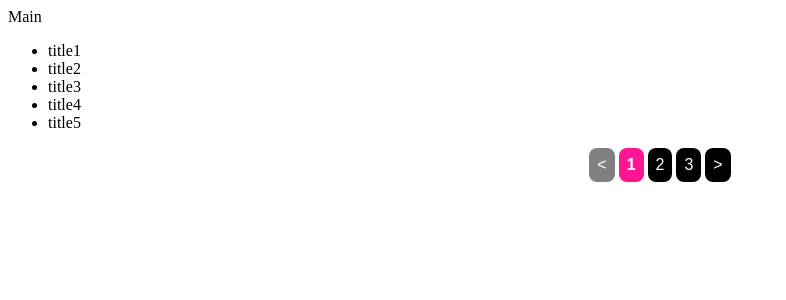
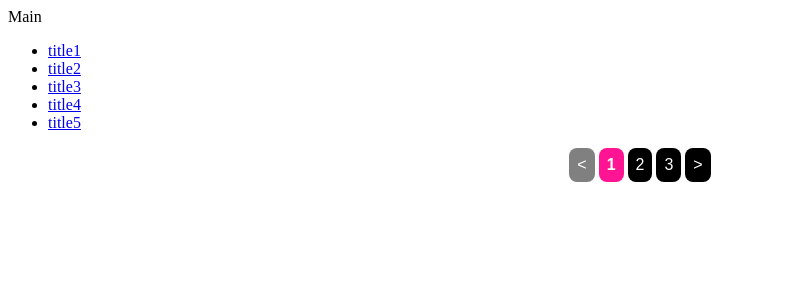
Before and after one commit to annasyun/SYJ_WikiPage, a React (Create React App) app: page / in a window 1280 px wide. Shown: the top 300 px of the page, without its empty margins (0-786 px from the left). Built offline with nearby package versions, Linux system fonts and the light colour scheme; data requests are answered from the project's data file.

Commit message:
fix: title클릭시 content조회 로직변경

```diff
--- a/src/App.js
+++ b/src/App.js
@@ -1,13 +1,13 @@
 import { Route, Routes } from "react-router-dom";
 import "./App.css";
 import Main from "./pages/Main/Main";
-import Wiki from "./pages/Wiki/Wiki";
+import WikiListItemPage from "./components/WikiListItemPage";
 
 function App() {
   return (
     <Routes>
       <Route path="/" element={<Main />}></Route>
-      <Route path="/wiki" element={<Wiki />}></Route>
+      <Route path="/wiki/:id" element={<WikiListItemPage />}></Route>
     </Routes>
   );
 }
--- a/src/components/Content.jsx
+++ /dev/null
@@ -1,7 +0,0 @@
-import React from "react";
-
-const Content = ({content}) => {
-  return <div>{content}</div>;
-};
-
-export default Content;
--- /dev/null
+++ b/src/components/ItemContent.jsx
@@ -0,0 +1,7 @@
+import React from "react";
+
+const ItemContent = ({ content }) => {
+  return <div>{content}</div>;
+};
+
+export default ItemContent;
--- /dev/null
+++ b/src/components/ItemTitle.jsx
@@ -0,0 +1,7 @@
+import React from "react";
+
+const ItemTitle = ({ id, title }) => {
+  return <div id={id}>{title}</div>;
+};
+
+export default ItemTitle;
--- a/src/components/ListItem.jsx
+++ /dev/null
@@ -1,19 +0,0 @@
-import React, { useState } from "react";
-import Title from "./Title";
-import Content from "./Content";
-
-const ListItem = ({ id, title, content }) => {
-  const [contentView, setContentView] = useState(false);
-  return (
-    <li>
-      <Title
-        title={title}
-        contentView={contentView}
-        setContentView={setContentView}
-      />
-      {contentView ? <Content content={content} /> : null}
-    </li>
-  );
-};
-
-export default ListItem;
--- a/src/components/Title.jsx
+++ /dev/null
@@ -1,10 +0,0 @@
-import React from "react";
-
-const Title = ({ contentView, setContentView, title }) => {
-  const handleContentView = () => {
-    setContentView(!contentView);
-  };
-  return <div onClick={handleContentView}>{title}</div>;
-};
-
-export default Title;
--- a/src/components/WikiList.jsx
+++ b/src/components/WikiList.jsx
@@ -1,5 +1,5 @@
 import { useState } from "react";
-import ListItem from "./ListItem";
+import WikiListItem from "./WikiListItem";
 import Pagination from "./Pagination";
 
 const WikiList = ({ wikiList }) => {
@@ -13,19 +13,19 @@ const WikiList = ({ wikiList }) => {
   }
 
   return (
-    <ul>
-      {wikiList.slice(offset, offset + limit).map((v) => {
-        return (
-          <ListItem key={v.id} id={v.id} title={v.title} content={v.content} />
-        );
-      })}
+    <>
+      <ul>
+        {wikiList.slice(offset, offset + limit).map((item) => {
+          return <WikiListItem key={item.id} id={item.id} title={item.title} />;
+        })}
+      </ul>
       <Pagination
         total={wikiList.length}
         limit={limit}
         page={page}
         setPage={setPage}
       />
-    </ul>
+    </>
   );
 };
 
--- /dev/null
+++ b/src/components/WikiListItem.jsx
@@ -0,0 +1,14 @@
+import { Link } from "react-router-dom";
+import ItemTitle from "./ItemTitle";
+
+const WikiListItem = ({ id, title }) => {
+  return (
+    <li>
+      <Link to={`/wiki/${id}`}>
+        <ItemTitle title={title} />
+      </Link>
+    </li>
+  );
+};
+
+export default WikiListItem;
--- /dev/null
+++ b/src/components/WikiListItemPage.jsx
@@ -0,0 +1,33 @@
+import { useParams } from "react-router-dom";
+import { getWikiAxios } from "../api/wiki";
+import { useState, useEffect } from "react";
+import ItemTitle from "./ItemTitle";
+import ItemContent from "./ItemContent";
+
+const WikiListItemPage = () => {
+  const { id } = useParams();
+  const [listItem, setListItem] = useState(null);
+
+  const fetchListItem = async () => {
+    const wikiList = await getWikiAxios();
+    const foundListItem = wikiList.find((item) => item.id === Number(id));
+    setListItem(foundListItem);
+  };
+
+  useEffect(() => {
+    fetchListItem();
+  }, [id]);
+
+  if (!listItem) {
+    return <div>Loading...</div>;
+  }
+
+  return (
+    <div>
+      <ItemTitle id={listItem.id} title={listItem.title} />
+      <ItemContent content={listItem.content} />
+    </div>
+  );
+};
+
+export default WikiListItemPage;
--- a/src/pages/Main/Main.jsx
+++ b/src/pages/Main/Main.jsx
@@ -1,13 +1,12 @@
-import React from "react";
 import Wiki from "../Wiki/Wiki";
 
-const Home = () => {
+const Main = () => {
   return (
-    <div>
+    <>
       Main
       <Wiki />
-    </div>
+    </>
   );
 };
 
-export default Home;
+export default Main;
--- a/src/pages/Wiki/Wiki.jsx
+++ b/src/pages/Wiki/Wiki.jsx
@@ -1,12 +1,9 @@
 import React, { useEffect, useState } from "react";
-import Content from "../../components/Content";
-import Title from "../../components/Title";
 import { getWikiAxios } from "../../api/wiki";
 import WikiList from "../../components/WikiList";
 
 const Wiki = () => {
   const [wikiList, setWikiList] = useState("");
-
 
   const getWiki = async () => {
     const res = await getWikiAxios();
@@ -19,9 +16,9 @@ const Wiki = () => {
   }, []);
 
   return (
-    <div>
+    <>
       <WikiList wikiList={wikiList} />
-    </div>
+    </>
   );
 };
 
```
